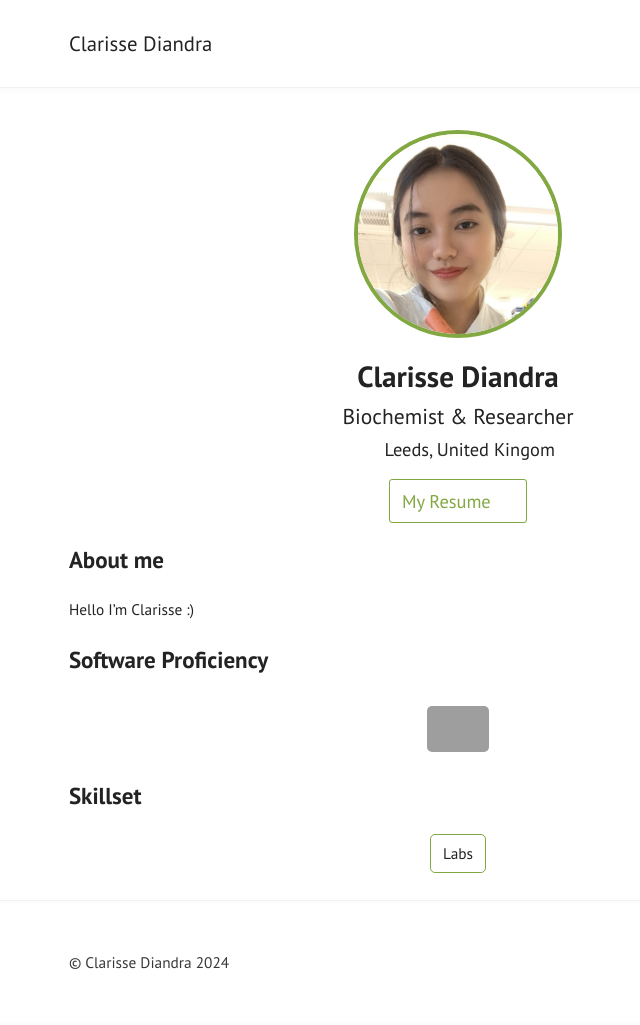
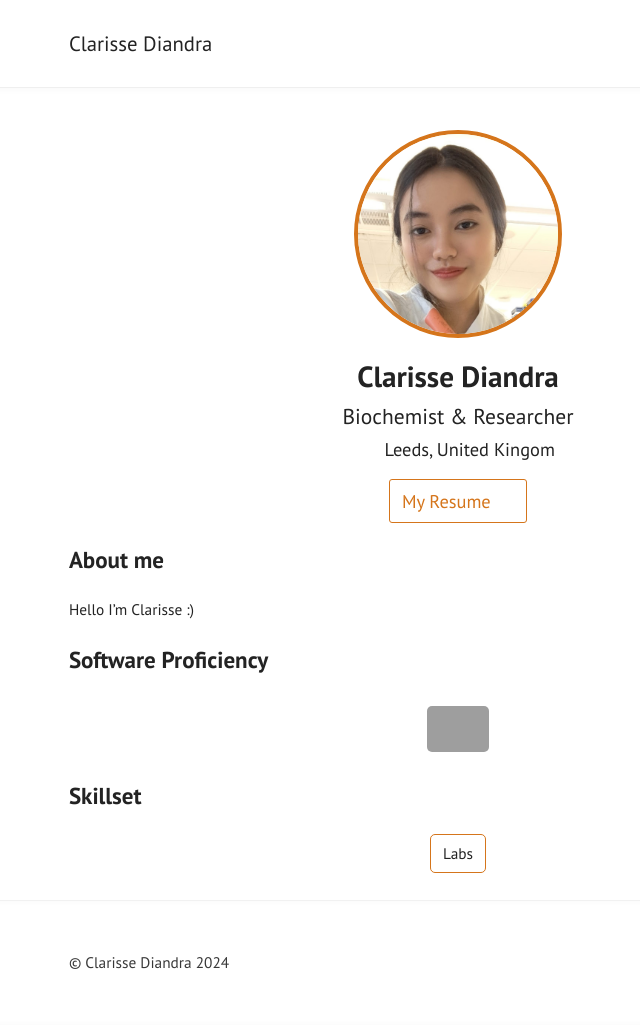
Before and after one commit to clarissediandra/clarissediandra.github.io, a Jekyll site: the page built from index.md, in a window 1280 px wide. Shown: the whole page, without its empty margins (182-822 px from the left). Built offline with Jekyll 4.4.1, drawn with Linux system fonts in a browser that asks for light colours; grey boxes are pictures that could not be loaded.

Commit message:
Change accent color, remove darker on hover

```diff
--- a/_sass/classes.sass
+++ b/_sass/classes.sass
@@ -64,7 +64,6 @@
 
 a:hover
   color: $link-color
-  filter: brightness(70%)
 
 .skillbox
   display: flex
--- a/_sass/index.sass
+++ b/_sass/index.sass
@@ -3,7 +3,7 @@ $font-weight: 400 !default
 $font-family: "PT Sans", -apple-system, "Helvetica Neue", "Segoe UI", "Roboto", sans-serif !default
 $heading-weight: 600 !default
 $line-height: 1.6 !default
-$link-color: #82A842 !default
+$link-color: #d5751b !default
 $dark: #232323 !default
 $light: #ffffff !default
 
```
